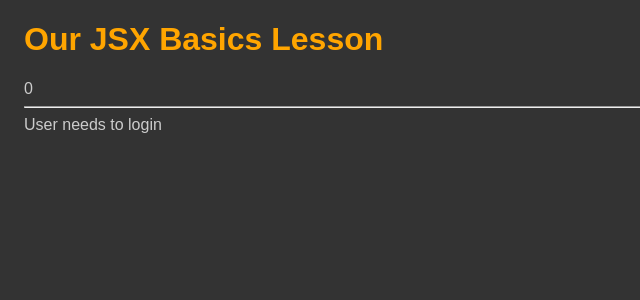
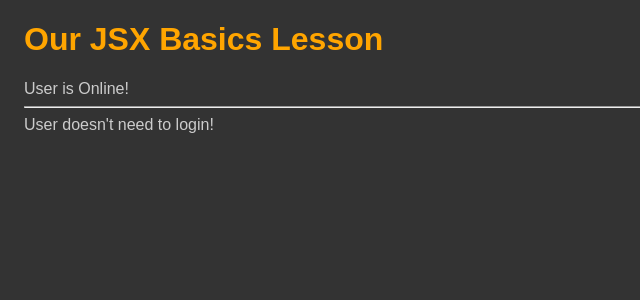
Before and after one commit to Scientific-Research/mk02-jsx-basics, a React app: page / in a window 1280 px wide. Shown: the top 300 px of the page, without its empty margins (0-640 px from the left). Built offline with nearby package versions, Linux system fonts and the light colour scheme; the HTML template or start-up script is replaced by a standard one.

Commit message:
// const userOnline = Number("0");

```diff
--- a/src/App.jsx
+++ b/src/App.jsx
@@ -1,7 +1,15 @@
 import "./App.scss";
 
 const title = "Our JSX Basics Lesson";
-const userOnline = Number("0");
+// Alle diese drei Sätzte  haben das gleiche Bedeutung!
+// const userOnline = Number(true);
+// const userOnline = Number(1);
+const userOnline = Number("1");
+
+// Alle diese drei Sätzte  haben das gleiche Bedeutung!
+// const userOnline = Number(false);
+// const userOnline = Number(0);
+// const userOnline = Number("0");
 
 const a = 1;
 const b = 2;
```
